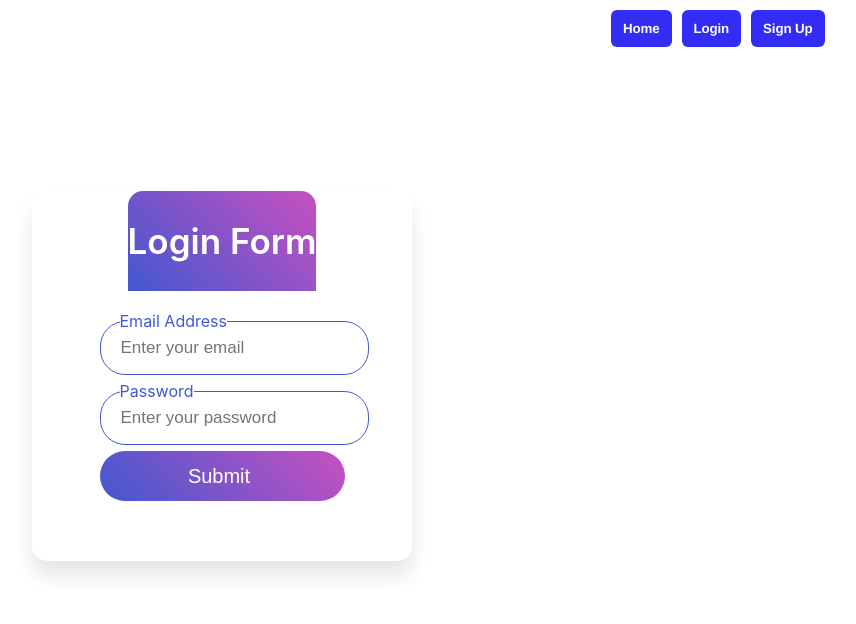
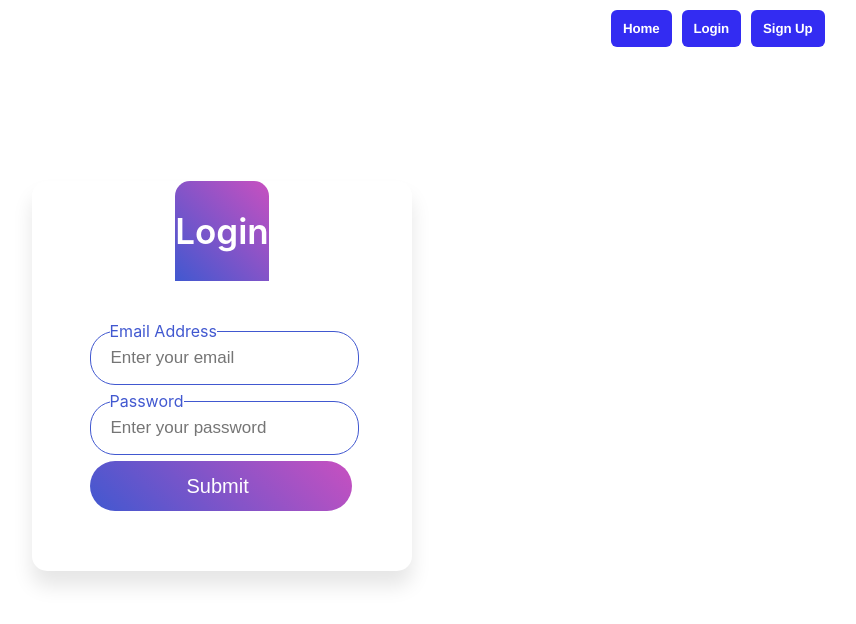
Before and after one commit to vikramC04/moviebox, a React (Create React App) app: page /login in a window 1280 px wide. Shown: the top 624 px of the page, without its empty margins (418-1274 px from the left). Built offline with nearby package versions, Linux system fonts and the light colour scheme; no server answers.

Commit message:
fixed padding gn

```diff
--- a/src/App.css
+++ b/src/App.css
@@ -162,6 +162,7 @@ button {
   align-items: center;
   justify-content: center;
   height: 80vh;
+
 }
 .wrapper-form{
   width: 380px;
@@ -181,7 +182,8 @@ button {
   background: linear-gradient(-135deg, #c850c0, #4158d0);
 }
 .signup-form{
-  padding: 10px 30px 50px 30px;
+  padding: 30px 30px 50px 10px;
+
 
 }
  .field{
@@ -189,6 +191,7 @@ button {
   width: 100%;
   margin-top: 20px;
   position: relative;
+
 }
  input{
   height: 100%;
@@ -204,9 +207,10 @@ button {
 form .field input:valid{
   border-color: #4158d0;
 }
+
 label{
   position: absolute;
-  top: 50%;
+  top: 30%;
   left: 20px;
   color: #999999;
   font-weight: 400;
@@ -223,7 +227,6 @@ label{
   background: #fff;
   transform: translateY(-50%);
 }
-
 
 .signup-form .content input{
   width: 15px;
@@ -248,24 +251,12 @@ label{
   cursor: pointer;
   background: linear-gradient(-135deg, #c850c0, #4158d0);
   transition: all 0.3s ease;
+  width: 107%
 }
 .signup-form .field input[type="submit"]:active{
   transform: scale(0.95);
 }
-.signup-form .signup-link{
-  color: #262626;
-  margin-top: 20px;
-  text-align: center;
-}
-.signup-form .pass-link a,
-.signup-form .signup-link a{
-  color: #4158d0;
-  text-decoration: none;
-}
-.signup-form .pass-link a:hover,
-.signup-form .signup-link a:hover{
-  text-decoration: underline;
-}
+
 
 .error {
   color: #cc0000;
--- a/src/components/auth/login/index.jsx
+++ b/src/components/auth/login/index.jsx
@@ -27,7 +27,7 @@ const Login = () => {
            <div className="fcontainer">
             <div className="wrapper-form">
                     <div className="title">
-                    Login Form
+                    Login
                     </div>
                     <form className="signup-form" onSubmit={loginOnSubmit}>
                     <div className="field">
```
